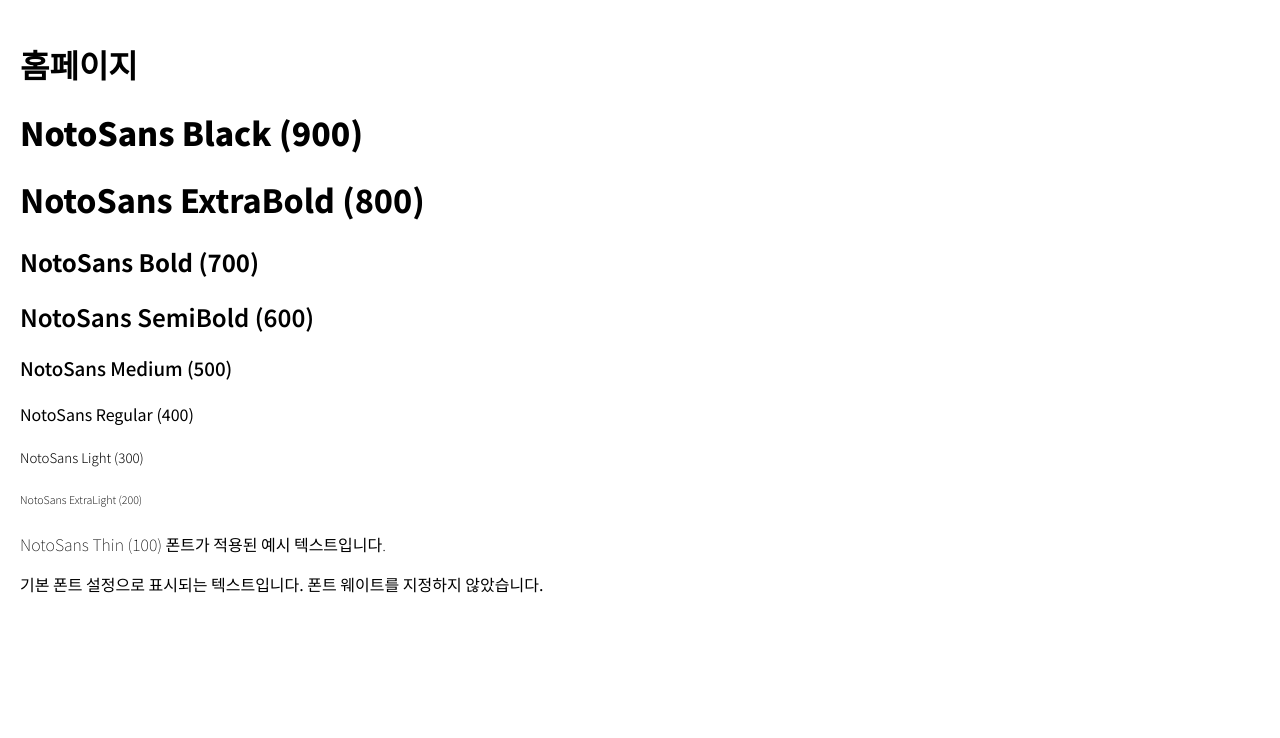
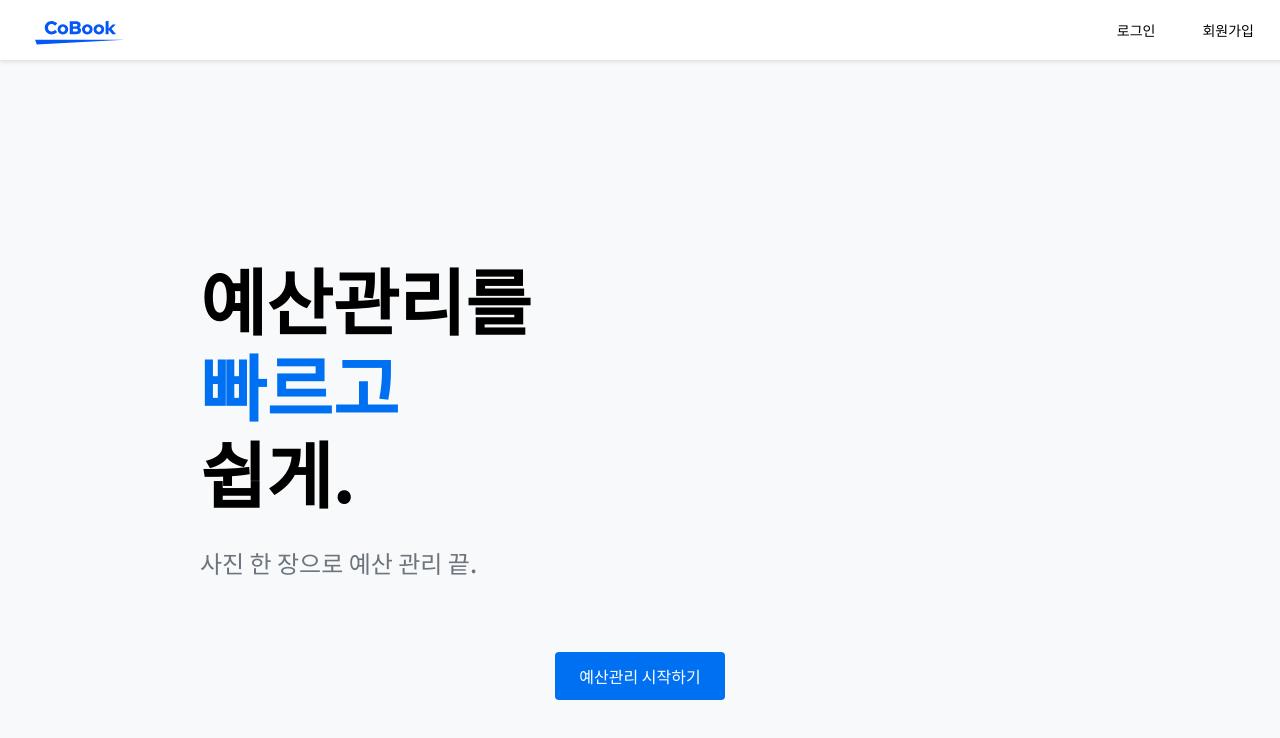
Before and after one commit to CoBook-2/CoBook-FE, a Next.js app: page / in a window 1280 px wide. Shown: the top 738 px of the page. Built offline with nearby package versions, Linux system fonts and the light colour scheme.

Commit message:
홈페이지 첫번째 섹션 작업 완료했고 pretendard글꼴 전역 설정 전 푸쉬

```diff
--- /dev/null
+++ b/src/components/homeHeaderBar.module.css
@@ -0,0 +1,45 @@
+.header {
+  display: flex;
+  justify-content: space-between;
+  align-items: center;
+  position: fixed;
+  top: 0;
+  left: 0;
+  width: 100%;
+  height: 60px;
+  background-color: #ffffff;
+  box-shadow: 0 2px 4px rgba(0, 0, 0, 0.1);
+  padding: 0 20px; /* 양쪽 여백 */
+  z-index: 1000;
+}
+
+.logoContainer {
+  display: flex;
+  align-items: center;
+}
+
+.logo {
+  height: 40px;
+}
+
+.buttonContainer {
+  display: flex;
+  gap: 15px; /* 버튼 간 간격 */
+  margin-right: 30px; /* 오른쪽 여백 조정 */
+}
+
+.button {
+  background: transparent; /* 텍스트 버튼 - 기본 배경 제거 */
+  border: none;
+  padding: 8px 16px;
+  font-size: 14px;
+  font-weight: 500;
+  cursor: pointer;
+  transition: background-color 0.3s, color 0.3s; /* hover 효과 부드럽게 */
+  border-radius: 4px; /* hover 시 배경에 적용 */
+}
+
+.button:hover {
+  background-color: #0070f3; /* 연한 파란색 배경 */
+  color: #ffffff; /* 텍스트 색상 변경 */
+}
--- /dev/null
+++ b/src/components/homeHeaderBar.tsx
@@ -0,0 +1,45 @@
+import { useState } from "react";
+import { useRouter } from "next/router";
+import styles from "./homeHeaderBar.module.css";
+import Image from "next/image";
+import LoginRequestModal from "@/pages/modal/login/loginRequestModal";
+
+export default function HomeHeaderBar(): JSX.Element {
+  const [isLoginModalOpen, setIsLoginModalOpen] = useState(false);
+  const router = useRouter(); // useRouter 훅 추가
+
+  const openLoginModal = () => {
+    setIsLoginModalOpen(true);
+  };
+
+  const closeLoginModal = () => {
+    setIsLoginModalOpen(false);
+  };
+
+  const navigateToSignup = () => {
+    router.push("/signup"); // signup 페이지로 이동
+  };
+
+  return (
+    <header className={styles.header}>
+      <div className={styles.logoContainer}>
+        <Image
+          src="/CoBook Logo(nonBackground).svg"
+          alt="CoBook(nonBackground) Logo"
+          width={120}
+          height={40}
+          className={styles.logo}
+        />
+      </div>
+      <div className={styles.buttonContainer}>
+        <button className={styles.button} onClick={openLoginModal}>
+          로그인
+        </button>
+        <button className={styles.button} onClick={navigateToSignup}>
+          회원가입
+        </button>
+      </div>
+      {isLoginModalOpen && <LoginRequestModal onClose={closeLoginModal} />}
+    </header>
+  );
+}
--- a/src/pages/index.module.css
+++ b/src/pages/index.module.css
@@ -1,39 +1,114 @@
+/* 공통 스타일 */
 .container {
-  padding: 20px;
+  margin-top: 60px; /* 헤더바 높이만큼 마진 추가 */
 }
 
-.headingBlack {
-  font-weight: 900;
+/* 첫 번째 섹션 */
+.mainSection {
+  background-color: #f8f9fa;
+  height: 100vh;
+  display: flex;
+  flex-direction: column;
+  justify-content: center;
+  align-items: center;
+  position: relative; /* 버튼 위치를 고정하기 위해 사용 */
 }
 
-.headingExtraBold {
-  font-weight: 800;
+.mainText {
+  text-align: left; /* 텍스트 왼쪽 정렬 */
+  position: absolute;
+  top: 17%; /* 섹션 상단에서 아래로 30% 위치 */
+  left: 200px; /* 왼쪽으로 250px 이동 */
 }
 
-.headingBold {
-  font-weight: 700;
+.mainText h1 {
+  font-size: 72px; /* 이미지처럼 큰 폰트 */
+  font-weight: bold;
+  line-height: 1.2; /* 줄 간격 조정 */
+  margin-bottom: 30px;
 }
 
-.headingSemiBold {
-  font-weight: 600;
+.mainText p {
+  font-size: 24px; /* 강조된 텍스트 크기 */
+  font-weight: 500;
+  color: #6c757d;
+  margin-bottom: 40px;
 }
 
-.headingMedium {
-  font-weight: 500;
+.highlight {
+  color: #0070f3; /* 강조 색상 */
 }
 
-.headingRegular {
-  font-weight: 400;
+.startButton {
+  padding: 12px 24px;
+  background-color: #0070f3;
+  color: white;
+  font-size: 16px;
+  border: none;
+  border-radius: 4px;
+  cursor: pointer;
+  transition: background-color 0.3s;
+  position: absolute;
+  bottom: 20%; /* 버튼을 섹션의 하단에 위치 */
 }
 
-.headingLight {
-  font-weight: 300;
+.startButton:hover {
+  background-color: #005bb5;
 }
 
-.headingExtraLight {
-  font-weight: 200;
+/* 두 번째 섹션 */
+.programIntroductionSection {
+  background-color: #f8f9fa;
+  height: 100vh;
+  display: flex;
+  justify-content: center;
+  align-items: center;
 }
 
-.textThin {
-  font-weight: 100;
+.programIntroductionSection h2 {
+  font-size: 36px;
+  margin-bottom: 20px;
 }
+
+.programIntroductionSection p {
+  font-size: 18px;
+  color: #6c757d;
+}
+
+/* 세 번째 섹션 */
+.imageProtoTypeSection {
+  background-color: #f8f9fa;
+  height: 100vh;
+  display: flex;
+  justify-content: center;
+  align-items: center;
+}
+
+.imageProtoTypeSection h2 {
+  font-size: 36px;
+  margin-bottom: 20px;
+}
+
+.imageProtoTypeSection p {
+  font-size: 18px;
+  color: #6c757d;
+}
+
+/* 네 번째 섹션 */
+.footerSection {
+  height: 33.33vh; /* 전체 높이의 1/3 */
+  background-color: #e9ecef;
+  display: flex;
+  justify-content: center;
+  align-items: center;
+}
+
+.footerSection h3 {
+  font-size: 28px;
+  margin-bottom: 10px;
+}
+
+.footerSection p {
+  font-size: 16px;
+  color: #6c757d;
+}
--- a/src/pages/index.tsx
+++ b/src/pages/index.tsx
@@ -1,27 +1,63 @@
-import React from "react";
+import HomeHeaderBar from "@/components/homeHeaderBar";
 import styles from "./index.module.css";
+import { useState } from "react";
+import LoginRequestModal from "./modal/login/loginRequestModal";
 
-const HomePage: React.FC = () => {
+export default function Home(): JSX.Element {
+  const [isLoginModalOpen, setIsLoginModalOpen] = useState(false);
+
+  // 로그인 모달 열기
+  const openLoginModal = () => {
+    setIsLoginModalOpen(true);
+  };
+
+  // 로그인 모달 닫기
+  const closeLoginModal = () => {
+    setIsLoginModalOpen(false);
+  };
+
   return (
-    <div className={styles.container}>
-      <h1 className={styles.headingBlack}>홈페이지</h1>
-      <h1 className={styles.headingBlack}>NotoSans Black (900)</h1>
-      <h1 className={styles.headingExtraBold}>NotoSans ExtraBold (800)</h1>
-      <h2 className={styles.headingBold}>NotoSans Bold (700)</h2>
-      <h2 className={styles.headingSemiBold}>NotoSans SemiBold (600)</h2>
-      <h3 className={styles.headingMedium}>NotoSans Medium (500)</h3>
-      <h4 className={styles.headingRegular}>NotoSans Regular (400)</h4>
-      <h5 className={styles.headingLight}>NotoSans Light (300)</h5>
-      <h6 className={styles.headingExtraLight}>NotoSans ExtraLight (200)</h6>
-      <p className={styles.textThin}>
-        NotoSans Thin (100) 폰트가 적용된 예시 텍스트입니다.
-      </p>
-      <p>
-        기본 폰트 설정으로 표시되는 텍스트입니다. 폰트 웨이트를 지정하지
-        않았습니다.
-      </p>
-    </div>
+    <>
+      <HomeHeaderBar />
+      <div className={styles.container}>
+        {/* 첫 번째 컨테이너 */}
+        <section className={styles.mainSection}>
+          <div className={styles.mainText}>
+            <h1>
+              예산관리를
+              <br />
+              <span className={styles.highlight}>빠르고</span>
+              <br />
+              쉽게.
+            </h1>
+            <p>사진 한 장으로 예산 관리 끝.</p>
+          </div>
+          <button className={styles.startButton} onClick={openLoginModal}>
+            예산관리 시작하기
+          </button>
+        </section>
+
+        {/* 두 번째 컨테이너 */}
+        <section className={styles.programIntroductionSection}>
+          <h2>두 번째 섹션</h2>
+          <p>이 섹션은 홈페이지의 중간 내용입니다.</p>
+        </section>
+
+        {/* 세 번째 컨테이너 */}
+        <section className={styles.imageProtoTypeSection}>
+          <h2>세 번째 섹션</h2>
+          <p>이 섹션은 홈페이지의 마지막 내용입니다.</p>
+        </section>
+
+        {/* 네 번째 컨테이너 */}
+        <section className={styles.footerSection}>
+          <h3>네 번째 섹션</h3>
+          <p>이 섹션은 전체 페이지의 마지막 부분입니다.</p>
+        </section>
+      </div>
+
+      {/* 로그인 모달 */}
+      {isLoginModalOpen && <LoginRequestModal onClose={closeLoginModal} />}
+    </>
   );
-};
-
-export default HomePage;
+}
--- a/src/pages/modal/login/loginRequestModal.module.css
+++ b/src/pages/modal/login/loginRequestModal.module.css
@@ -0,0 +1,36 @@
+.modalBackdrop {
+  position: fixed;
+  top: 0;
+  left: 0;
+  width: 100%;
+  height: 100%;
+  background-color: rgba(0, 0, 0, 0.5);
+  display: flex;
+  justify-content: center;
+  align-items: center;
+  z-index: 1001;
+}
+
+.modal {
+  background: #ffffff;
+  padding: 20px;
+  border-radius: 8px;
+  box-shadow: 0 4px 6px rgba(0, 0, 0, 0.1);
+  max-width: 400px;
+  width: 90%;
+  text-align: center;
+}
+
+.closeButton {
+  margin-top: 20px;
+  padding: 10px 20px;
+  background-color: #0070f3;
+  color: #ffffff;
+  border: none;
+  border-radius: 4px;
+  cursor: pointer;
+}
+
+.closeButton:hover {
+  background-color: #005bb5;
+}
--- a/src/pages/modal/login/loginRequestModal.tsx
+++ b/src/pages/modal/login/loginRequestModal.tsx
@@ -0,0 +1,19 @@
+import styles from "./loginRequestModal.module.css";
+
+interface Props {
+  onClose: () => void;
+}
+
+export default function LoginRequestModal({ onClose }: Props): JSX.Element {
+  return (
+    <div className={styles.modalBackdrop}>
+      <div className={styles.modal}>
+        <h2>로그인 요청</h2>
+        <p>로그인 화면입니다.</p>
+        <button className={styles.closeButton} onClick={onClose}>
+          닫기
+        </button>
+      </div>
+    </div>
+  );
+}
```
Also changed, not shown: src/pages/signup.tsx (+7 -0 lines).
